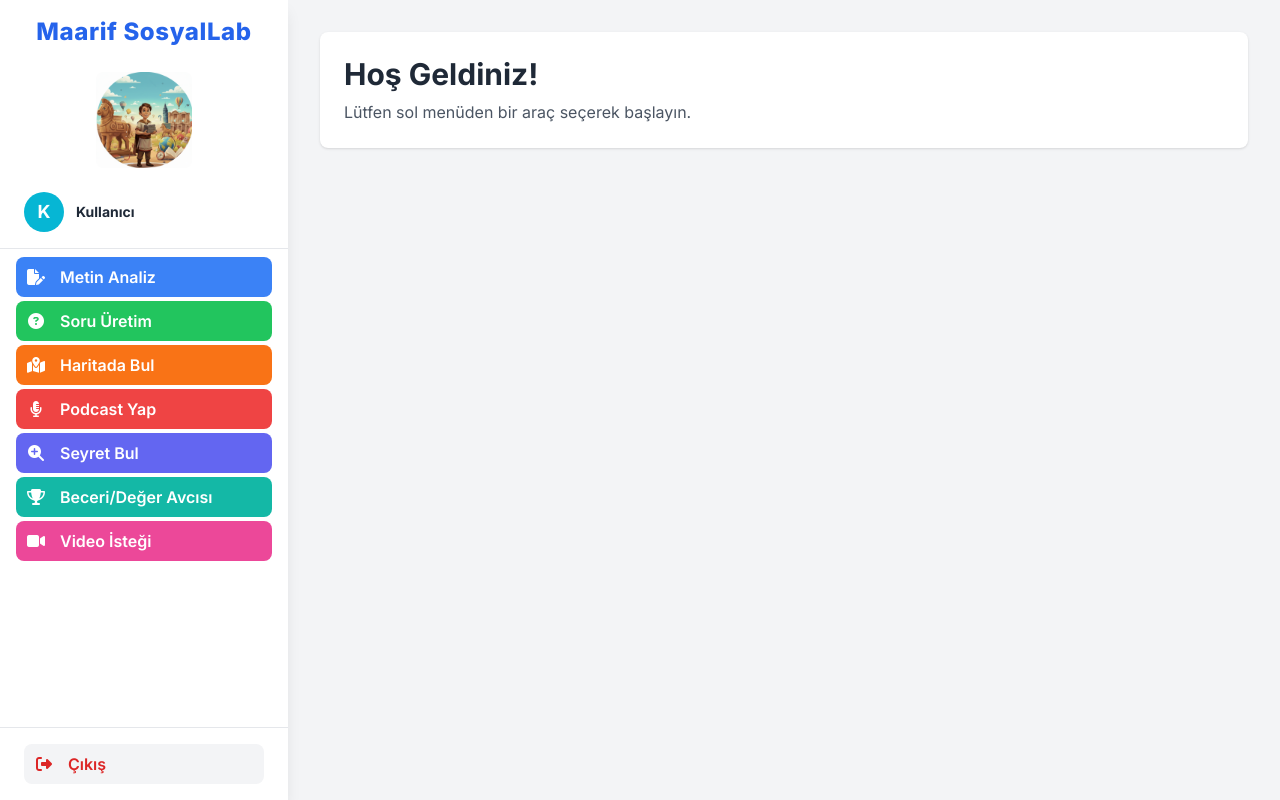
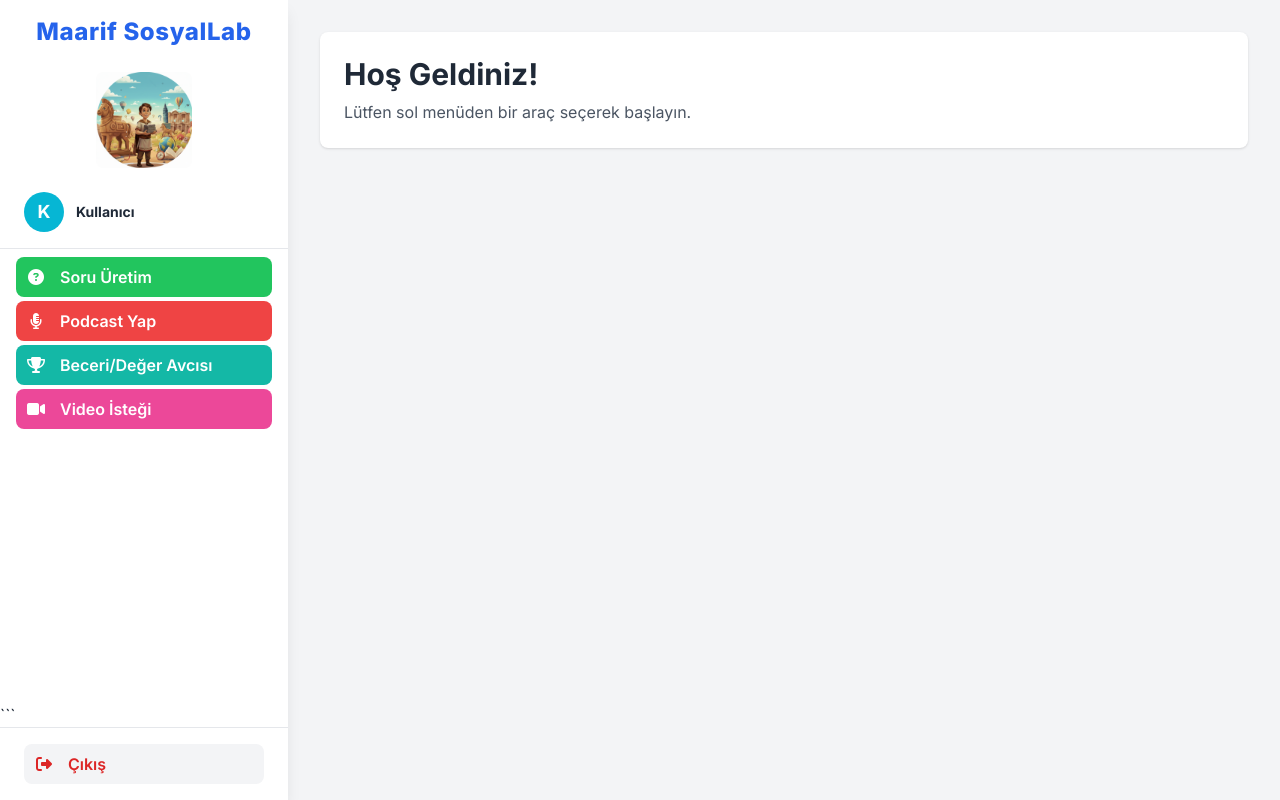
Before and after one commit to tahsinaydoganphd-web/maarifsosyallab, a Flask app: page /dashboard in a window 1280 px wide. Run offline with Flask 3, Linux system fonts and the light colour scheme; some libraries are stand-ins or nearby versions.

Commit message:
Update dashboard.html

````diff
--- a/templates/dashboard.html
+++ b/templates/dashboard.html
@@ -47,44 +47,62 @@
                 </div>
             </div>
         </div>
-                <nav class="flex-1 overflow-y-auto p-2 space-y-1 no-bounce">
-            <a id="link-metin-analiz" href="/metin-analiz"
-                class="flex items-center mx-2 p-2 rounded-lg text-white font-semibold bg-blue-500 hover:bg-blue-600 transition-all">
-                <i class="fa-solid fa-file-pen mr-3 w-6 text-center"></i>
-                <span>Metin Analiz</span>
+                {% if role == 'student' %}
+        <nav class="flex-1 overflow-y-auto p-2 space-y-1 no-bounce">
+
+            <a id="link-metin-analiz" href="/metin-analiz" class="flex items-center mx-2 p-2 rounded-lg text-white font-semibold bg-blue-500 hover:bg-blue-600 transition-all">
+                <i class="fa-solid fa-file-pen mr-3 w-6 text-center"></i><span>Metin Analiz</span>
             </a>
-            <a id="link-soru-uretim" href="/soru-uretim"
-                class="flex items-center mx-2 p-2 rounded-lg text-white font-semibold bg-green-500 hover:bg-green-600 transition-all">
-                <i class="fa-solid fa-circle-question mr-3 w-6 text-center"></i>
-                <span>Soru Üretim</span>
+
+            <a id="link-soru-uretim" href="/soru-uretim" class="flex items-center mx-2 p-2 rounded-lg text-white font-semibold bg-green-500 hover:bg-green-600 transition-all">
+                <i class="fa-solid fa-circle-question mr-3 w-6 text-center"></i><span>Soru Üretim</span>
             </a>
-            <a id="link-haritada-bul" href="/haritada-bul"
-                class="flex items-center mx-2 p-2 rounded-lg text-white font-semibold bg-orange-500 hover:bg-orange-600 transition-all">
-                <i class="fa-solid fa-map-location-dot mr-3 w-6 text-center"></i>
-                <span>Haritada Bul</span>
+
+            <a id="link-haritada-bul" href="/haritada-bul" class="flex items-center mx-2 p-2 rounded-lg text-white font-semibold bg-orange-500 hover:bg-orange-600 transition-all">
+                <i class="fa-solid fa-map-location-dot mr-3 w-6 text-center"></i><span>Haritada Bul</span>
             </a>
-            <a id="link-podcast" href="/podcast_paneli"
-                class="flex items-center mx-2 p-2 rounded-lg text-white font-semibold bg-red-500 hover:bg-red-600 transition-all">
-                <i class="fa-solid fa-microphone-lines mr-3 w-6 text-center"></i>
-                <span>Podcast Yap</span>
+
+            <a id="link-podcast" href="/podcast_paneli" class="flex items-center mx-2 p-2 rounded-lg text-white font-semibold bg-red-500 hover:bg-red-600 transition-all">
+                <i class="fa-solid fa-microphone-lines mr-3 w-6 text-center"></i><span>Podcast Yap</span>
             </a>
-            <a id="link-seyret-bul" href="/seyret-bul-liste"
-                class="flex items-center mx-2 p-2 rounded-lg text-white font-semibold bg-indigo-500 hover:bg-indigo-600 transition-all">
-                <i class="fa-solid fa-magnifying-glass-plus mr-3 w-6 text-center"></i>
-                <span>Seyret Bul</span>
+
+            <a id="link-seyret-bul" href="/seyret-bul-liste" class="flex items-center mx-2 p-2 rounded-lg text-white font-semibold bg-indigo-500 hover:bg-indigo-600 transition-all">
+                <i class="fa-solid fa-magnifying-glass-plus mr-3 w-6 text-center"></i><span>Seyret Bul</span>
             </a>
-            <a id="link-yarisma" href="/yarisma-secim"
-                class="flex items-center mx-2 p-2 rounded-lg text-white font-semibold bg-teal-500 hover:bg-teal-600 transition-all">
-                <i class="fa-solid fa-trophy mr-3 w-6 text-center"></i>
-                <span>Beceri/Değer Avcısı</span>
+
+            <a id="link-yarisma" href="/yarisma-secim" class="flex items-center mx-2 p-2 rounded-lg text-white font-semibold bg-teal-500 hover:bg-teal-600 transition-all">
+                <i class="fa-solid fa-trophy mr-3 w-6 text-center"></i><span>Beceri/Değer Avcısı</span>
             </a>
-            <a id="link-video-istegi" href="/video-istegi"
-                class="flex items-center mx-2 p-2 rounded-lg text-white font-semibold bg-pink-500 hover:bg-pink-600 transition-all">
-                <i class="fa-solid fa-video mr-3 w-6 text-center"></i>
-                <span>Video İsteği</span>
+
+            <a id="link-video-istegi" href="/video-istegi" class="flex items-center mx-2 p-2 rounded-lg text-white font-semibold bg-pink-500 hover:bg-pink-600 transition-all">
+                <i class="fa-solid fa-video mr-3 w-6 text-center"></i><span>Video İsteği</span>
             </a>
         </nav>
 
+        {% else %}
+        <nav class="flex-1 overflow-y-auto p-2 space-y-1 no-bounce">
+            <a id="link-soru-uretim" href="/soru-uretim" class="flex items-center mx-2 p-2 rounded-lg text-white font-semibold bg-green-500 hover:bg-green-600 transition-all">
+                <i class="fa-solid fa-circle-question mr-3 w-6 text-center"></i><span>Soru Üretim</span>
+            </a>
+
+            <a id="link-metin-olusturma" href="/metin-olusturma" class="flex items-center mx-2 p-2 rounded-lg text-white font-semibold bg-purple-500 hover:bg-purple-600 transition-all">
+                <i class="fa-solid fa-wand-magic-sparkles mr-3 w-6 text-center"></i><span>Metin Oluşturma</span>
+            </a>
+
+            <a id="link-podcast" href="/podcast_paneli" class="flex items-center mx-2 p-2 rounded-lg text-white font-semibold bg-red-500 hover:bg-red-600 transition-all">
+                <i class="fa-solid fa-microphone-lines mr-3 w-6 text-center"></i><span>Podcast Yap</span>
+            </a>
+
+            <a id="link-yarisma" href="/yarisma-secim" class="flex items-center mx-2 p-2 rounded-lg text-white font-semibold bg-teal-500 hover:bg-teal-600 transition-all">
+                <i class="fa-solid fa-trophy mr-3 w-6 text-center"></i><span>Beceri/Değer Avcısı</span>
+            </a>
+
+            <a id="link-video-istegi" href="/video-istegi" class="flex items-center mx-2 p-2 rounded-lg text-white font-semibold bg-pink-500 hover:bg-pink-600 transition-all">
+                <i class="fa-solid fa-video mr-3 w-6 text-center"></i><span>Video İsteği</span>
+            </a>
+        </nav>
+        {% endif %}
+        ```
         <div class="p-4 border-t border-gray-200">
             <a href="/"
                 class="flex items-center mx-2 p-2 rounded-lg text-red-600 font-semibold bg-gray-100 hover:bg-red-100 hover:text-red-700 transition-all">
````
